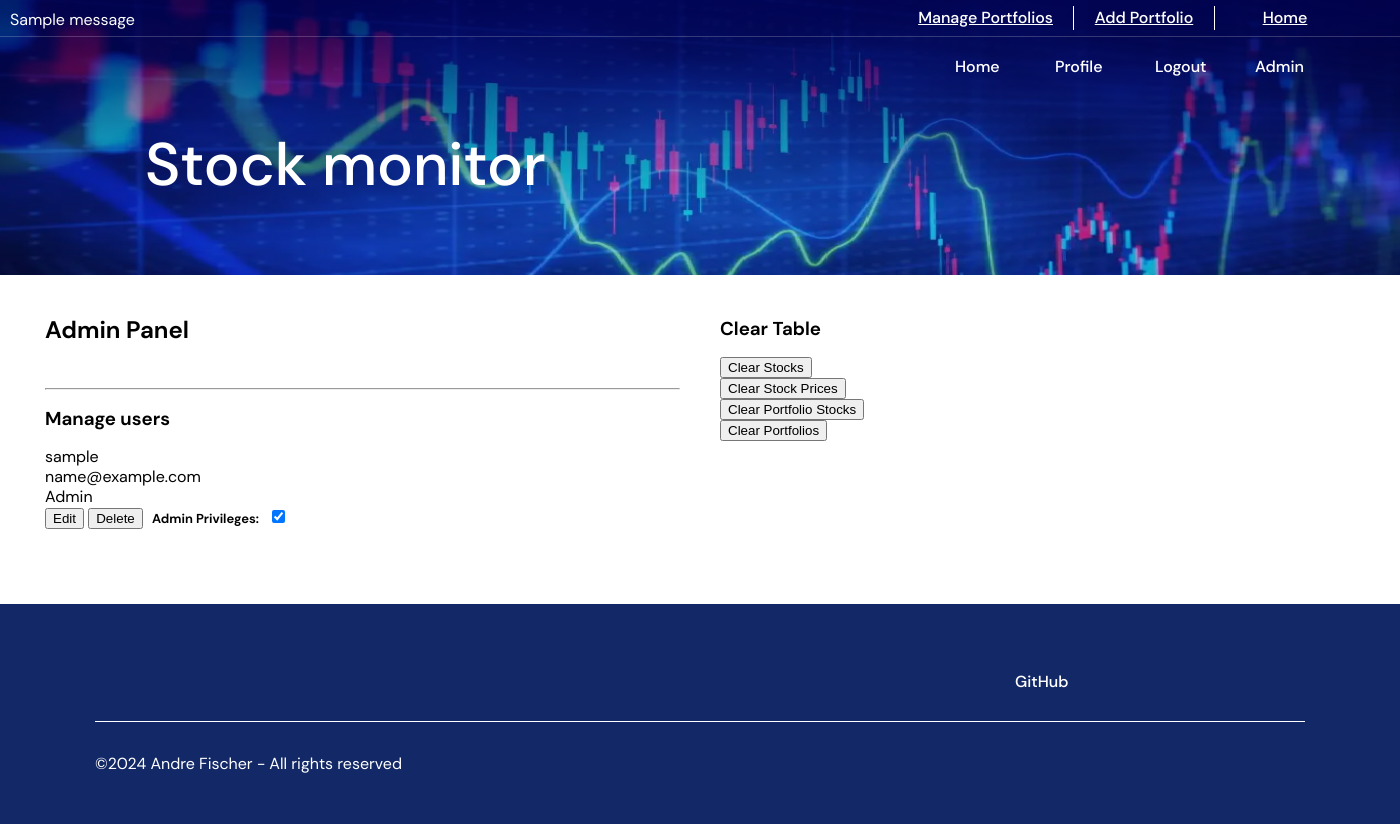
After one commit to fisand08/stock_monitor, a Flask app: page /admin in a window 1400 px wide; the page is wider, and only the part inside the window is pictured. The commit adds this page. Run offline with Flask 3, Linux system fonts and the light colour scheme; a user stored in the database is signed in; tables that the repository leaves empty hold one stand-in row (values such as "Sample post"); one stand-in notice (Sample message) is shown; some libraries are stand-ins or nearby versions.

Commit message:
added admin panel, modified scheduler function to only add new data

```diff
--- a/app/routes.py
+++ b/app/routes.py
@@ -8,17 +8,18 @@ from flask_login import current_user, login_user, logout_user, login_required
 from flask import request
 from urllib.parse import urlsplit
 from datetime import datetime, timezone
+from functools import wraps
 
 """
 Logic executed before every request; executed before any view function
 """
-
+"""
 @app.before_request
 def before_request():
     if current_user.is_authenticated:
         current_user.last_seen = datetime.now(timezone.utc) # adding to db - no .add() needed here
         db.session.commit() # committing to db
-
+"""
 @app.route('/', methods=['GET', 'POST'])  # decorator for following function
 @app.route('/index', methods=['GET', 'POST'])  # 2nd decorator
 @login_required  # although it's index, we can set that here - not logged in person will be sent to login function
@@ -34,7 +35,7 @@ def index():
         return redirect(url_for('index')) # it's recommended to have a redirect at the end of a post request
 
 
-    u = db.session.get(User, 1)
+    u = db.session.get(User, 3)
     query = u.portfolios.select()
     user_portfolios = db.session.scalars(query).all()
     options = ['portfolio1','portfolio2','portfolio3']
@@ -118,6 +119,18 @@ def user(username):
     portfolios = ['NVS.SW,APPLE,DOWJON','ROG.SW,NVS.SW']
     return render_template('user.html', user=user, alt_names=alt_names, portfolios=portfolios)
 
+@app.route('/error_404', methods=['GET', 'POST'])
+def error_404():
+    return render_template('404.html'), 404
+
+@app.route('/error_403', methods=['GET', 'POST'])
+def error_403():
+    return render_template('403.html'), 403
+
+@app.route('/error_500', methods=['GET', 'POST'])
+def error_500():
+    return render_template('500.html'), 500
+
 
 @app.route('/edit_profile', methods=['GET', 'POST'])
 @login_required
@@ -137,11 +150,9 @@ def edit_profile():
 @app.route('/portfolio_manager')
 def portfolio_manager():
     # Query for Stock objects
-    stocks_query = db.session.query(Stock).all()
+    stocks_query = db.session.query(Stock).all()[:20]
     # Query for StockPrice objects
-    stock_prices_query = db.session.query(StockPrice).all()[:10]
-
-
+    stock_prices_query = db.session.query(StockPrice).order_by(StockPrice.id.desc()).limit(10).all()
 
     return render_template('portfolio_manager.html', stocks=stocks_query, stock_prices=stock_prices_query)
 
@@ -258,3 +269,59 @@ def old_index():
                            portfolios=portfolios.items, form=form,
                            next_url=next_url, prev_url=prev_url)
     #return render_template('old_index.html')
+
+
+
+"""
+/////////// ADMIN PANEL //////////////
+"""
+def admin_required(f):
+    @wraps(f)
+    def decorated_function(*args, **kwargs):
+        if not current_user.is_authenticated or not current_user.is_admin:
+            return redirect(url_for('error_403'))
+        return f(*args, **kwargs)
+    return decorated_function
+
+@app.route('/admin', methods=['GET'])
+@admin_required
+def admin_panel():
+    users = User.query.all()
+    return render_template('admin_panel.html', users=users)
+
+@app.route('/admin/clear_table/<table_name>', methods=['POST'])
+@admin_required
+def clear_table(table_name):
+    tables = {
+        'stocks': Stock,
+        'stock_prices': StockPrice,
+        'portfolio_stocks': PortfolioStock,
+        'portfolios': Portfolio
+    }
+    if table_name in tables:
+        table = tables[table_name]
+        table.query.delete()
+        db.session.commit()
+        flash(f'{table_name.capitalize()} table cleared successfully', 'success')
+    else:
+        flash('Table not found', 'error')
+    return redirect(url_for('admin_panel'))
+
+@app.route('/admin/user/<int:user_id>/edit', methods=['POST'])
+@admin_required
+def edit_user(user_id):
+    user = User.query.get_or_404(user_id)
+    is_admin = request.form.get('is_admin') == 'on'
+    user.is_admin = is_admin
+    db.session.commit()
+    flash('User privileges updated successfully', 'success')
+    return redirect(url_for('admin_panel'))
+
+@app.route('/admin/user/<int:user_id>/delete', methods=['POST'])
+@admin_required
+def delete_user(user_id):
+    user = User.query.get_or_404(user_id)
+    db.session.delete(user)
+    db.session.commit()
+    flash('User deleted successfully', 'success')
+    return redirect(url_for('admin_panel'))
--- a/app/static/css/aspf.css
+++ b/app/static/css/aspf.css
@@ -292,3 +292,28 @@ header.show-top-nav div.white a {
     .custom-table th {
         background-color: #f2f2f2;
     }
+
+
+
+/* AF CSS for flash messages */
+#flashMessages {
+    position: fixed;
+    top: 0;
+    left: 50%;
+    transform: translateX(-50%);
+    width: 100%;
+    z-index: 1000; /* Ensure flash messages are on top */
+    color: white;
+}
+
+.alert-container {
+    padding: 10px;
+}
+
+.alert {
+    margin-bottom: 10px;
+}
+
+.light-text .alert {
+    color: black; /* Change to your desired light text color */
+}
--- /dev/null
+++ b/app/templates/403.html
@@ -0,0 +1,6 @@
+{% extends "base.html" %}
+
+{% block content %}
+    <h3>You are trying to access a restricted area on the page</h3>
+    <p><a href="{{ url_for('index') }}">Back</a></p>
+{% endblock %}
--- a/app/templates/404.html
+++ b/app/templates/404.html
@@ -1,6 +1,6 @@
 {% extends "base.html" %}
 
 {% block content %}
-    <h1>File Not Found</h1>
+    <h3>File Not Found</h3>
     <p><a href="{{ url_for('index') }}">Back</a></p>
 {% endblock %}
--- /dev/null
+++ b/app/templates/admin_panel.html
@@ -0,0 +1,36 @@
+{% extends "base.html" %}
+{% block content %}
+    <div class="section">
+        <h2>Admin Panel</h2>
+        <br>
+        <hr>
+        <h3>Manage users</h3>
+        {% for user in users %}
+            <div>{{ user.username }}</div>
+            <div>{{ user.email }}</div>
+            <div>{{ "Admin" if user.is_admin else "Regular User" }}</div>
+            <form action="{{ url_for('edit_user', user_id=user.id) }}" method="post">
+                <button type="submit">Edit</button>
+                <button formaction="{{ url_for('delete_user', user_id=user.id) }}" type="submit">Delete</button>
+                <label for="is_admin">Admin Privileges:</label>
+                <input type="checkbox" id="is_admin" name="is_admin" {% if user.is_admin %}checked{% endif %}>
+            </form>
+            <br>
+        {% endfor %}
+    </div>
+    <div class="section">
+        <h3>Clear Table</h3>
+        <form action="/admin/clear_table/stocks" method="post">
+            <button type="submit">Clear Stocks</button>
+        </form>
+        <form action="/admin/clear_table/stock_prices" method="post">
+            <button type="submit">Clear Stock Prices</button>
+        </form>
+        <form action="/admin/clear_table/portfolio_stocks" method="post">
+            <button type="submit">Clear Portfolio Stocks</button>
+        </form>
+        <form action="/admin/clear_table/portfolios" method="post">
+            <button type="submit">Clear Portfolios</button>
+        </form>
+    </div>
+{% endblock %}
--- a/app/templates/base.html
+++ b/app/templates/base.html
@@ -16,10 +16,10 @@
     <link rel="icon" sizes="192x192" href="{{ url_for('static', filename='img/stock_icon.png') }}">
 
 	<!-- CSS includes -->
+
 	<link rel="stylesheet" href="{{ url_for('static', filename='css/DSMF.css') }}" type="text/css">
 	<link rel="stylesheet" href="{{ url_for('static', filename='css/aspf.css') }}" type="text/css">
-	<link rel="stylesheet" href="{{ url_for('static', filename='css/stocks.css') }}" type="text/css">
-
+	<!-- <link rel="stylesheet" href="{{ url_for('static', filename='css/stocks.css') }}" type="text/css"> -->
 
 	<!-- JavaScript includes -->
 	<script type="text/javascript" src="{{ url_for('static', filename='js/jquery.js') }}"></script>
@@ -37,8 +37,10 @@
             $("header").hover(function(a) {
                 b = $("header").hasClass("show-top-nav") ? !0 : !1;
                 $("header").addClass("show-top-nav");
+                $("#flashMessages").addClass("light-text"); // Add class for light text color
             }, function() {
                 b || $("header").removeClass("show-top-nav");
+                $("#flashMessages").removeClass("light-text"); // Remove class for light text color
             });
         })(jQuery);
     });
@@ -122,7 +124,7 @@
 							{% endif %}
 
 							<div>
-								<span><a href="{{ url_for('index') }}">Admin</a></span>
+								<span><a href="{{ url_for('admin_panel') }}">Admin</a></span>
 							</div>
 						</div>
 					</div>
@@ -130,7 +132,7 @@
 			</div>
 		</header>
 
-		<!-- ///// Popup messages ///// -->
+		<!-- ///// Popup messages (AS) ///// -->
 		<div class='pop-up-alert popup'>
 			<div class='pop-up-content'>
 				<div class='pop-up-header'>ATTENTION !<i class="material-icons close close_popup">X</i></div>
@@ -156,12 +158,31 @@
 				</div>
 			</div>
 		</div>
-
+				<!-- Flash messages -->
+		<div id="flashMessages">
+			{% with messages = get_flashed_messages() %}
+			{% if messages %}
+			<div class="alert-container">
+				{% for message in messages %}
+				<div class="alert alert-info" role="alert">{{ message }}</div>
+				{% endfor %}
+			</div>
+			{% endif %}
+			{% endwith %}
+		</div>
 		<!-- /////////////////////////////
 			///// Main tool container ////
 			//////////////////////////////-->
 		<div id="mainTool">
-
+				<!-- Flash messages
+				{% with messages = get_flashed_messages() %}
+				{% if messages %}
+				{% for message in messages %}
+				<div class="alert alert-info" role="alert">{{ message }}</div>
+				{% endfor %}
+				{% endif %}
+				{% endwith %}-->
+				<!-- main content -->
 				{% block content %}{% endblock %}
 
 		</div>
--- a/app/templates/user.html
+++ b/app/templates/user.html
@@ -11,7 +11,7 @@
                     <h3>User: {{ user.username }}</h3>
                     {% if user.about_me %}<p>{{ user.about_me }}</p>{% endif %}
                     <!-- Last seen implementation with moment.js -->
-                    {% if user.last_seen %}<p>Last seen on: {{ moment(user.last_seen).format('LLL') }}</p>{% endif %}
+                    <!--{% if user.last_seen %}<p>Last seen on: {{ moment(user.last_seen).format('LLL') }}</p>{% endif %}-->
 
                 </td>
 
```
Also changed, not shown: app/__init__.py (+34 -5 lines), app/models.py (+4 -3 lines), migrations/versions/303bdb014234_add_is_admin_to_user_model.py (added, +34 -0 lines), 5 other files. Lines whose indentation alone changed are shown as unchanged.
